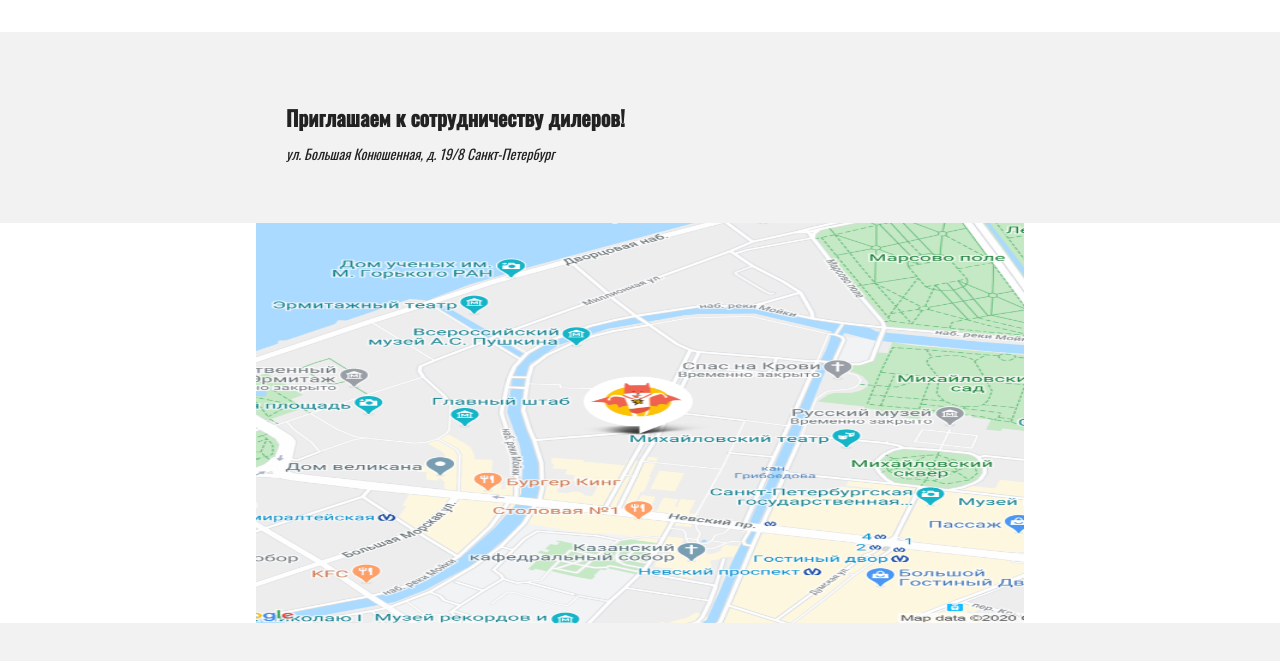
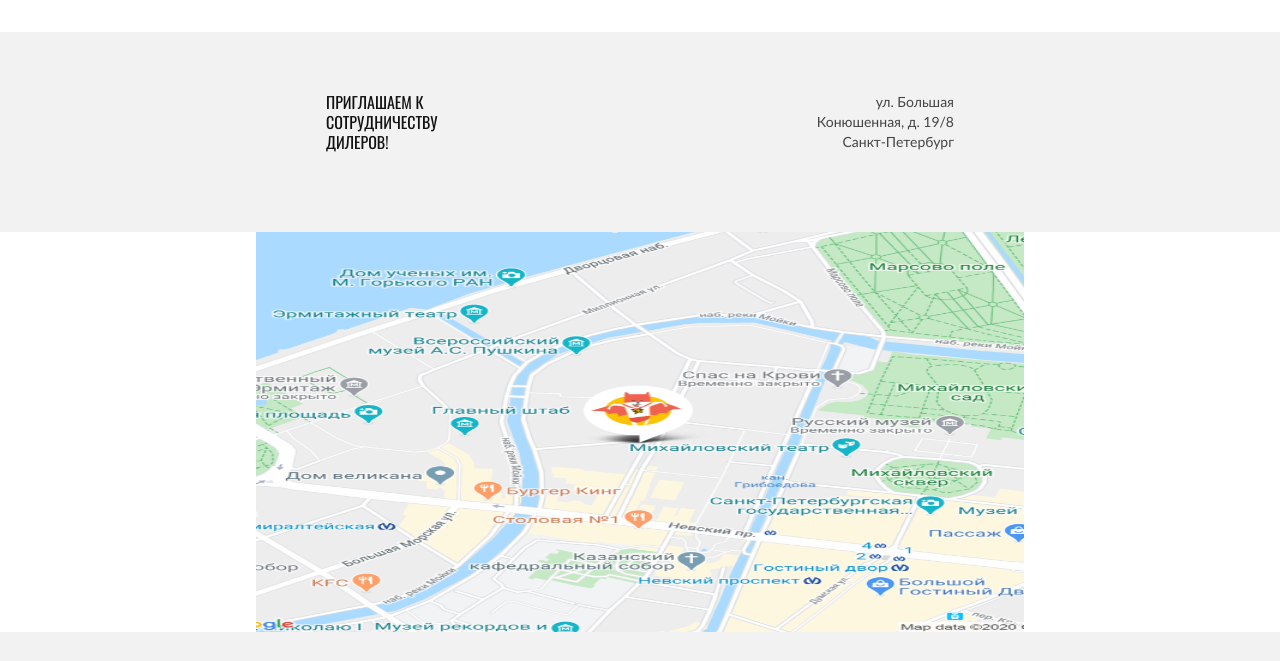
Before and after one commit to olissotib/2288929-cat-energy-1, a website: page source/catalog.html in a window 1280 px wide. Shown: the part 3303-3964 px from the top of the page. Drawn offline with nearby package versions, Linux system fonts and the light colour scheme; files that its build step writes are made by us from their sources.

Commit message:
Исправляет разметку блока Партнерство

```diff
--- a/source/catalog.html
+++ b/source/catalog.html
@@ -302,9 +302,9 @@
       </section>
       <section class="partnership partnership--catalog">
         <div class="partnership__container">
-          <div class="invitation">
-            <h2 class="invitation__title">Приглашаем к сотрудничеству дилеров!</h2>
-            <address class="invitation__address">ул. Большая Конюшенная, д. 19/8 Санкт-Петербург</address>
+          <div class="partnership__content">
+            <h2 class="partnership__content-title">Приглашаем к сотрудничеству дилеров!</h2>
+            <address class="partnership__content-address">ул. Большая Конюшенная, д. 19/8 Санкт-Петербург</address>
           </div>
         </div>
       </section>
```
Also changed, not shown: source/form.html (+3 -3 lines).
